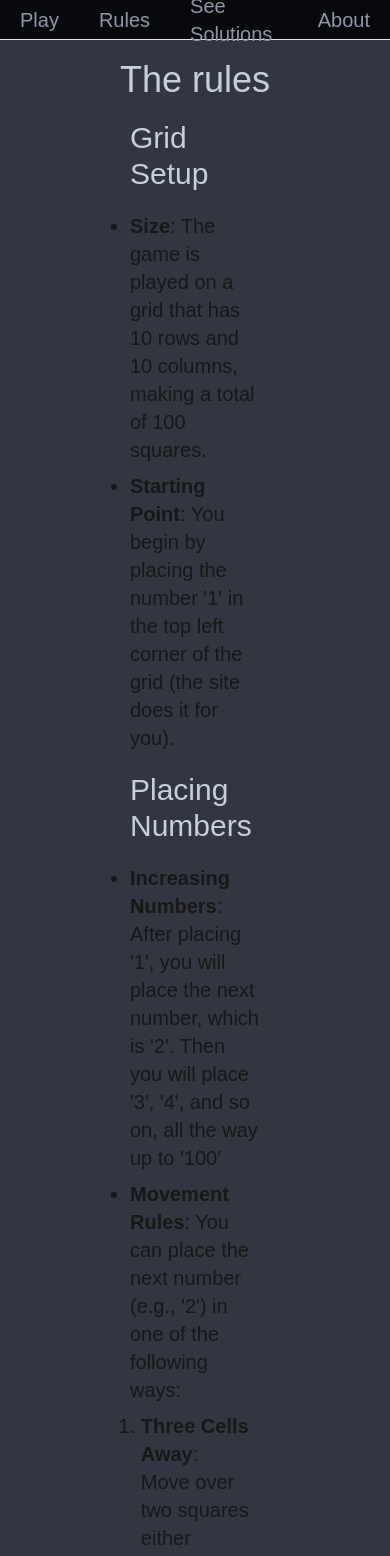
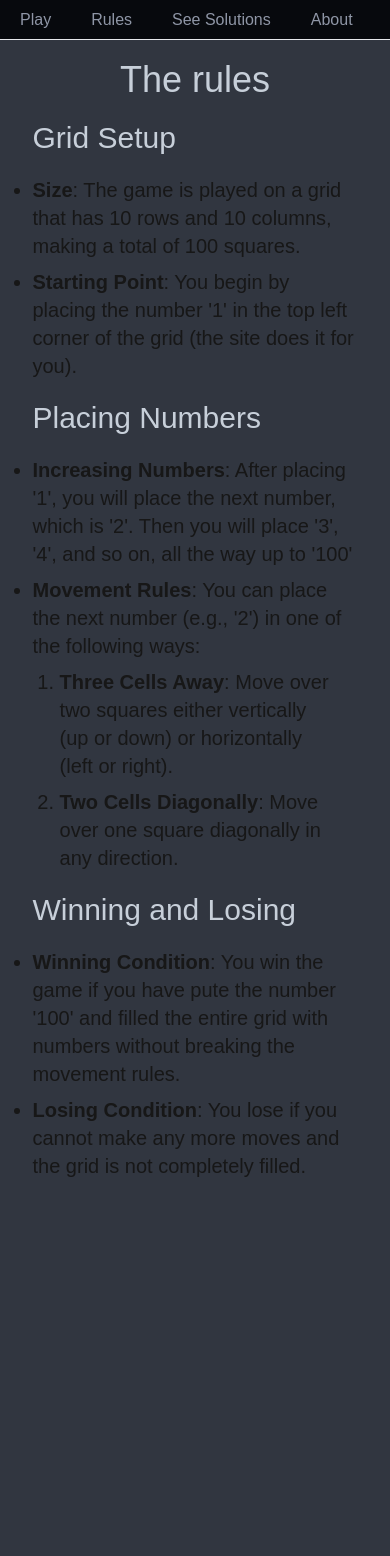
Before and after one commit to pommeJedusor/magical_square_site, a Next.js app: page /en/rules in a window 390 px wide. Shown: the top 1556 px of the page. After the commit the page ends 1188 px from the top, so only its background shows below. Built offline with nearby package versions, Linux system fonts and the light colour scheme.

Commit message:
responsive design

```diff
--- a/app/[lang]/get_page/[page_size]/[page_index]/page.tsx
+++ b/app/[lang]/get_page/[page_size]/[page_index]/page.tsx
@@ -86,7 +86,7 @@
         <Pagination page_size={Number(page_size)} page_index={Number(page_index)} lang={params.lang} />
         <div className='w-[97vw] flex flex-row flex-wrap justify-around my-5'>
           {solutions.map((solution, index) => (
-            <div key={index} className='w-[34vw] h-[34vw] my-5'>
+            <div key={index} className='lg:w-[34vw] lg:h-[34vw] w-[68vw] h-[68vw] my-5'>
               <h3 className='mt-5 text-xl'>{(Number(page_index) - 1) * Number(page_size) + index + 1}.</h3>
               <MagicalSquareGrid key={solution.solution} input_depth={2} input_grid={getGridFromSolution(solution.solution)} input_x={5} input_y={5} />
             </div>
--- a/app/[lang]/infos/page.tsx
+++ b/app/[lang]/infos/page.tsx
@@ -14,13 +14,13 @@
       <div>
         <NavLayout lang={params.lang} />
         <h1 className="text-dark-white text-center text-4xl my-5">Informations</h1>
-        <h2 className="text-dark-white w-4/12 mx-auto text-3xl my-5">Algorithme de résolution</h2>
-        <p className="w-4/12 mx-auto text-xl">
+        <h2 className="text-dark-white w-10/12 md:w-4/12 mx-auto text-3xl my-5">Algorithme de résolution</h2>
+        <p className="w-10/12 md:w-4/12 mx-auto text-xl">
           J'ai codé un algorithme complex en python qui peut trouver jusqu'à 33 938 944 solutions en seulement quelques minutes.
           Si les récursives, les tables de transpositions et les opérations binaires ne vous font pas peur, voici <Link target="_blank" href="https://github.com/pommeJedusor/magical_square" className="text-dark-white hover:text-white hover:underline">le code</Link>
         </p>
-        <h2 className="text-dark-white w-4/12 mx-auto text-3xl my-5">Le site</h2>
-        <p className="w-4/12 mx-auto text-xl">
+        <h2 className="text-dark-white w-10/12 md:w-4/12 mx-auto text-3xl my-5">Le site</h2>
+        <p className="w-10/12 md:w-4/12 mx-auto text-xl">
           J'ai codé ce site en utilisant react, next.js, typescript et tailwindcss.
           si vous voulez le voir, voici <Link target="_blank" href="https://github.com/pommeJedusor/magical_square_site" className="text-dark-white hover:text-white hover:underline">le code</Link>
         </p>
@@ -31,13 +31,13 @@
       <div>
         <NavLayout lang={params.lang} />
         <h1 className="text-dark-white text-center text-4xl my-5">Informations</h1>
-        <h2 className="text-dark-white w-4/12 mx-auto text-3xl my-5">Solutions finder</h2>
-        <p className="w-4/12 mx-auto text-xl">
+        <h2 className="text-dark-white w-10/12 md:w-4/12 mx-auto text-3xl my-5">Solutions finder</h2>
+        <p className="w-10/12 md:w-4/12 mx-auto text-xl">
           I coded a complex python algorithm that can find 33 938 944 solutions in only some minutes.
           If recursives, transposition tables and binary operations don't scare you, here is <Link target="_blank" href="https://github.com/pommeJedusor/magical_square" className="text-dark-white hover:text-white hover:underline">the code</Link>
         </p>
-        <h2 className="text-dark-white w-4/12 mx-auto text-3xl my-5">This site</h2>
-        <p className="w-4/12 mx-auto text-xl">
+        <h2 className="text-dark-white w-10/12 md:w-4/12 mx-auto text-3xl my-5">This site</h2>
+        <p className="w-10/12 md:w-4/12 mx-auto text-xl">
           I coded this site using react, next.js, typescript and tailwindcss.
           if you want to see it, here is <Link target="_blank" href="https://github.com/pommeJedusor/magical_square_site" className="text-dark-white hover:text-white hover:underline">the code</Link>
         </p>
--- a/app/[lang]/page.tsx
+++ b/app/[lang]/page.tsx
@@ -12,7 +12,7 @@
   return (
     <div>
       <NavLayout lang={params.lang} />
-      <div className='w-[90vh] h-[90vh] mx-auto my-5'>
+      <div className='w-[90vh] h-[90vh] max-w-[90vw] max-h-[90vw] mx-auto my-5'>
         <MagicalSquareGrid input_depth={2} input_grid={null} input_x={0} input_y={0} />
       </div>
     </div>
--- a/app/[lang]/rules/page.tsx
+++ b/app/[lang]/rules/page.tsx
@@ -13,8 +13,8 @@
       <div>
         <NavLayout lang={params.lang} />
         <h1 className="text-dark-white text-center text-4xl my-5">Les règles</h1>
-        <h2 className="text-dark-white w-4/12 mx-auto text-3xl my-5">La grille</h2>
-        <ul className="w-4/12 mx-auto list-disc text-xl">
+        <h2 className="text-dark-white w-10/12 lg:w-4/12 mx-auto text-3xl my-5">La grille</h2>
+        <ul className="w-10/12 lg:w-4/12 mx-auto list-disc text-xl">
           <li className="my-2">
             <span className="font-black">Taille</span>: Le jeu se joue sur une grille de 10 rangées et 10 colonnes, soit un total de 100 cases.
           </li>
@@ -23,8 +23,8 @@
           </li>
         </ul>
 
-        <h2 className="text-dark-white w-4/12 mx-auto text-3xl my-5">Placement des chiffres</h2>
-        <ul className="w-4/12 mx-auto list-disc text-xl">
+        <h2 className="text-dark-white w-10/12 lg:w-4/12 mx-auto text-3xl my-5">Placement des chiffres</h2>
+        <ul className="w-10/12 lg:w-4/12 mx-auto list-disc text-xl">
           <li className="my-2">
             <span className="font-black">Ordre des chiffres</span>: Après avoir placé '1', vous placerez le chiffre suivant, qui est '2'. Ensuite, vous placerez '3', '4', et ainsi de suite, jusqu'à '100'.
           </li>
@@ -41,8 +41,8 @@
           </li>
         </ul>
 
-        <h2 className="text-dark-white w-4/12 mx-auto text-3xl my-5">Gagner et perdre</h2>
-        <ul className="w-4/12 mx-auto list-disc text-xl">
+        <h2 className="text-dark-white w-10/12 lg:w-4/12 mx-auto text-3xl my-5">Gagner et perdre</h2>
+        <ul className="w-10/12 lg:w-4/12 mx-auto list-disc text-xl">
           <li className="my-2">
             <span className="font-black">Condition de victoire</span>: Vous gagnez le jeu si vous avez placé le chiffre '100' et rempli toute la grille avec des chiffres sans enfreindre les règles de mouvement.
           </li>
@@ -57,8 +57,8 @@
       <div>
         <NavLayout lang={params.lang} />
         <h1 className="text-dark-white text-center text-4xl my-5">The rules</h1>
-        <h2 className="text-dark-white w-4/12 mx-auto text-3xl my-5">Grid Setup</h2>
-        <ul className="w-4/12 mx-auto list-disc text-xl">
+        <h2 className="text-dark-white w-10/12 lg:w-4/12 mx-auto text-3xl my-5">Grid Setup</h2>
+        <ul className="w-10/12 lg:w-4/12 mx-auto list-disc text-xl">
           <li className="my-2">
             <span className="font-black">Size</span>: The game is played on a grid that has 10 rows and 10 columns, making a total of 100 squares.
           </li>
@@ -67,8 +67,8 @@
           </li>
         </ul>
 
-        <h2 className="text-dark-white w-4/12 mx-auto text-3xl my-5">Placing Numbers</h2>
-        <ul className="w-4/12 mx-auto list-disc text-xl">
+        <h2 className="text-dark-white w-10/12 lg:w-4/12 mx-auto text-3xl my-5">Placing Numbers</h2>
+        <ul className="w-10/12 lg:w-4/12 mx-auto list-disc text-xl">
           <li className="my-2">
             <span className="font-black">Increasing Numbers</span>: After placing '1', you will place the next number, which is '2'. Then you will place '3', '4', and so on, all the way up to '100'
           </li>
@@ -85,8 +85,8 @@
           </li>
         </ul>
 
-        <h2 className="text-dark-white w-4/12 mx-auto text-3xl my-5">Winning and Losing</h2>
-        <ul className="w-4/12 mx-auto list-disc text-xl">
+        <h2 className="text-dark-white w-10/12 lg:w-4/12 mx-auto text-3xl my-5">Winning and Losing</h2>
+        <ul className="w-10/12 lg:w-4/12 mx-auto list-disc text-xl">
           <li className="my-2">
             <span className="font-black">Winning Condition</span>: You win the game if you have pute the number '100' and filled the entire grid with numbers without breaking the movement rules.
           </li>
--- a/app/magicalSquareGrid.tsx
+++ b/app/magicalSquareGrid.tsx
@@ -54,7 +54,7 @@
   const square_value = grid[y][x];
   if (square_value || !isAvailableMove(current_x, current_y, x, y)) {
     return (
-      <div className="w-[10%] h-full border text-dark-black flex items-center justify-center text-2xl" onMouseEnter={() => setHovered(true)} onMouseLeave={() => setHovered(false)}>
+      <div className="w-[10%] h-full border text-dark-black flex items-center justify-center xl:text-2xl lg:text-xl sm:text-lg text-xs" onMouseEnter={() => setHovered(true)} onMouseLeave={() => setHovered(false)}>
         {square_value ? square_value : null}
       </div>
     );
--- a/app/nav.tsx
+++ b/app/nav.tsx
@@ -7,7 +7,7 @@
     <div className="sticky top-0">
       <nav className="flex h-10 items-center bg-dark-black border-b">
         {urls.map(link => (
-          <Link key={link.url} href={`/${lang}${link.url}`} className="mx-5 text-xl text-light-grey hover:text-dark-white hover:underline">{link.text}</Link>
+          <Link key={link.url} href={`/${lang}${link.url}`} className="mx-5 md:text-xl text-center text-light-grey hover:text-dark-white hover:underline">{link.text}</Link>
         ))}
       </nav>
     </div>
```
